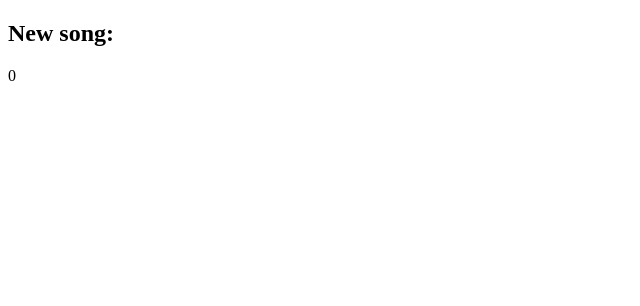
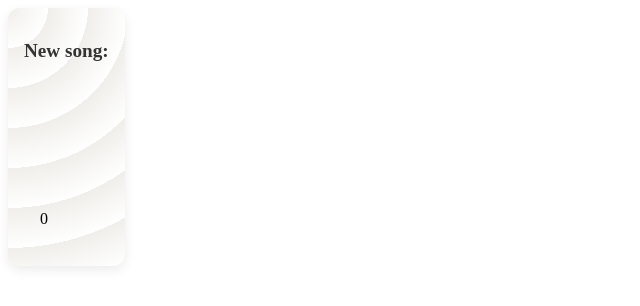
Before and after one commit to Masiel1234/class-capi, a Next.js app: page /blog/components/ViewStateSong in a window 1280 px wide. Shown: the top 306 px of the page, without its empty margins (0-640 px from the left). Built offline with nearby package versions, Linux system fonts and the light colour scheme.

Commit message:
song added styles

```diff
--- a/src/pages/blog/components/ViewStateSong.tsx
+++ b/src/pages/blog/components/ViewStateSong.tsx
@@ -11,12 +11,12 @@ export default function ViewStateSong () {
     console.log("STATE OF THE SONG FROM BLOG PAGE: ", song);
 
     return(
-        <div>
-            <h2>New song:</h2>
-            <p>{song.tittle}</p>
-            <p>{song.artist}</p>
-            <p>{song.album}</p>
-            <p>{song.year}</p>
+        <div className="songs-Addeds-Container">
+            <h2 className="titleNewSong">New song:</h2>
+            <p className="song-added-input">{song.tittle}</p>
+            <p className="song-added-input">{song.artist}</p>
+            <p className="song-added-input">{song.album}</p>
+            <p className="song-added-input">{song.year}</p>
         </div>
     );
 }
--- a/src/style/styles.css
+++ b/src/style/styles.css
@@ -102,7 +102,7 @@
   cursor: pointer;
 }
 
-.btn-go{
+.btn-go {
   background: #95A78D;
   border-radius: 20px;
   border: none;
@@ -214,6 +214,40 @@ border-radius: 20px;
   overflow: hidden;
   transition: 0.3s ease;
 }
+
 .board:hover {
   transform: translateY(-5px);
 }
+
+.songs-Addeds-Container {
+  border-radius: 12px;
+  max-width: max-content;
+  padding: 16px;
+  background-color: #ffffff;
+  background-image:
+    repeating-radial-gradient(circle at 0 0, transparent 0, #ffffff 40px),
+    repeating-linear-gradient(180deg, #e8e6e055 0px, #e8e6e0 1px);
+  box-shadow: 0 4px 12px rgba(0, 0, 0, 0.08);
+  transition: box-shadow 0.3s ease-in-out;
+}
+
+.songs-Addeds-Container:hover {
+  box-shadow: 0 6px 16px rgba(0, 0, 0, 0.12);
+}
+
+.titleNewSong {
+  max-width: max-content;
+  font-weight: 700;
+  font-size: 1.2rem;
+  color: #333;
+  margin-bottom: 10px;
+}
+
+.song-added-input {
+  padding: 12px 16px;
+  margin-bottom: 10px;
+  border-radius: 8px;
+  width: 100%;
+  max-width: 300px;
+  font-size: 1rem;
+}
```
Lines whose indentation alone changed are shown as unchanged.
